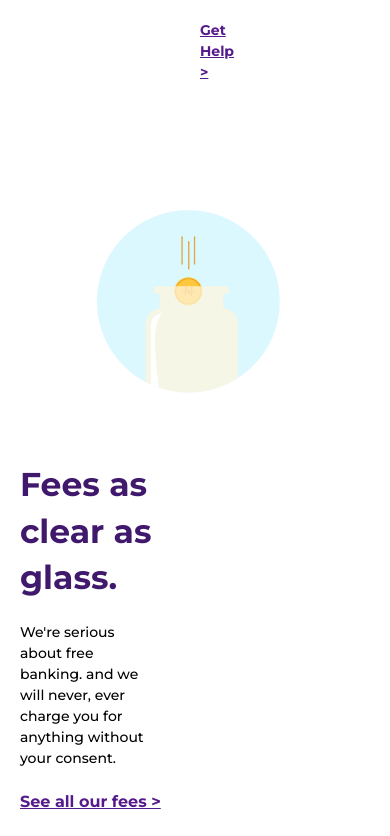
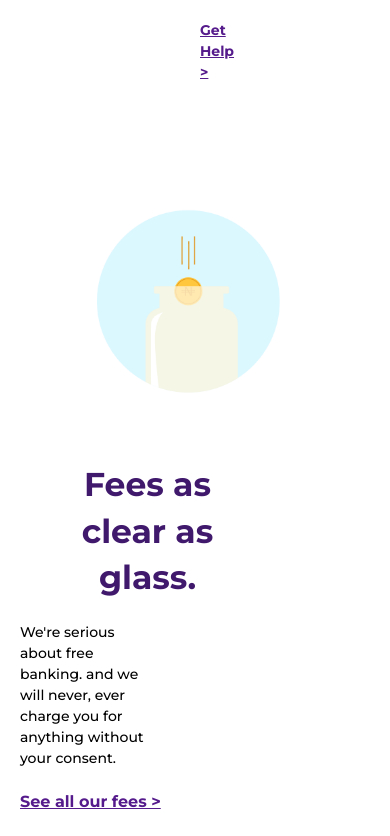
Before and after one commit to Homotoyosi/kuda-repo, a React (Vite) app: page / in a window 390 px wide. Shown: the part 6049-6885 px from the top of the page. Built offline with nearby package versions, Linux system fonts and the light colour scheme.

Commit message:
now commit

```diff
--- a/src/component/Glass/Glass.css
+++ b/src/component/Glass/Glass.css
@@ -44,6 +44,8 @@
                 margin-left: 20px;
             h1{
                 width: 100%;
+                text-align: center;
+                margin-left: 30px;
                 font-size: 33px;
                 line-height: 1.4;
                 font-weight: 700;
```
